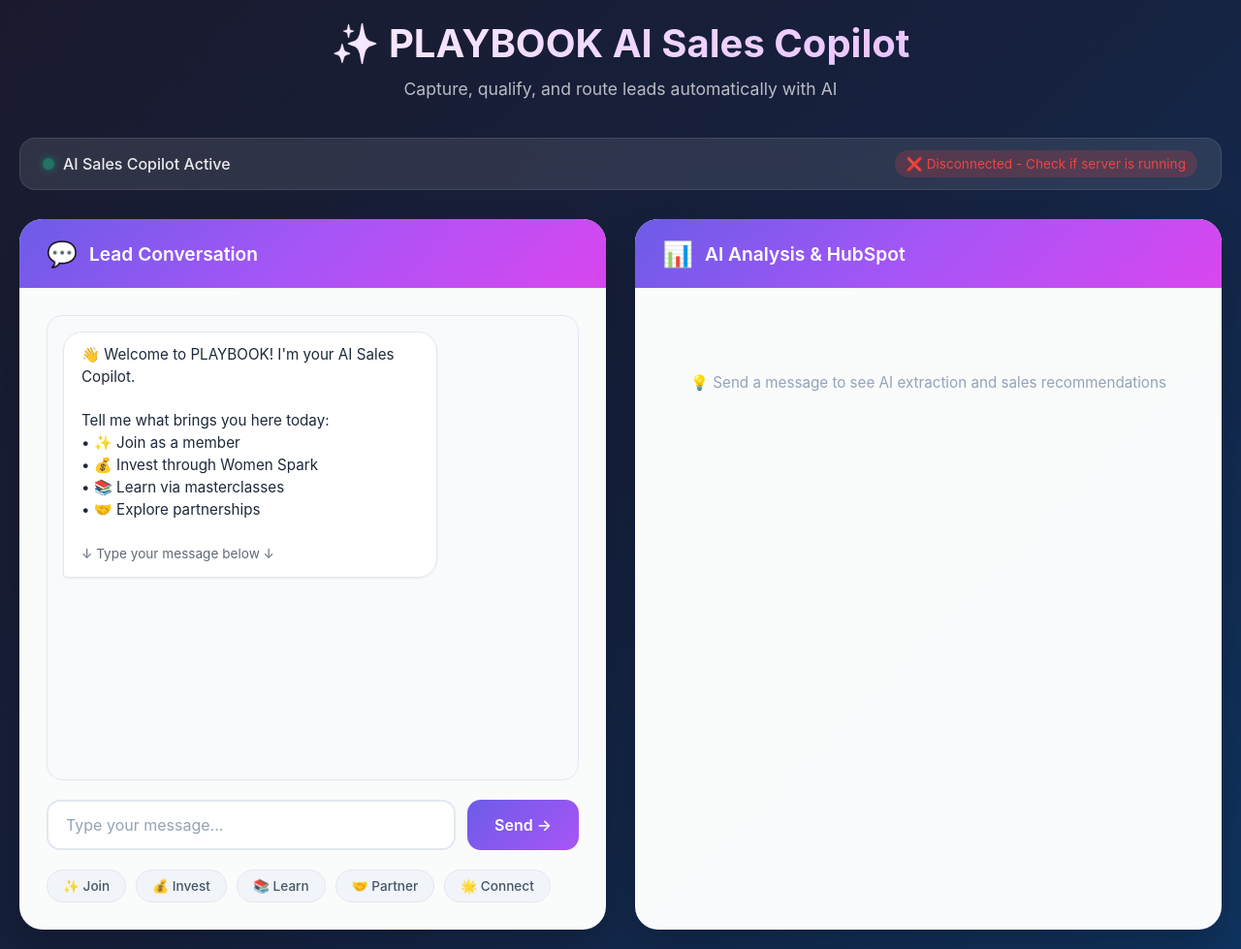
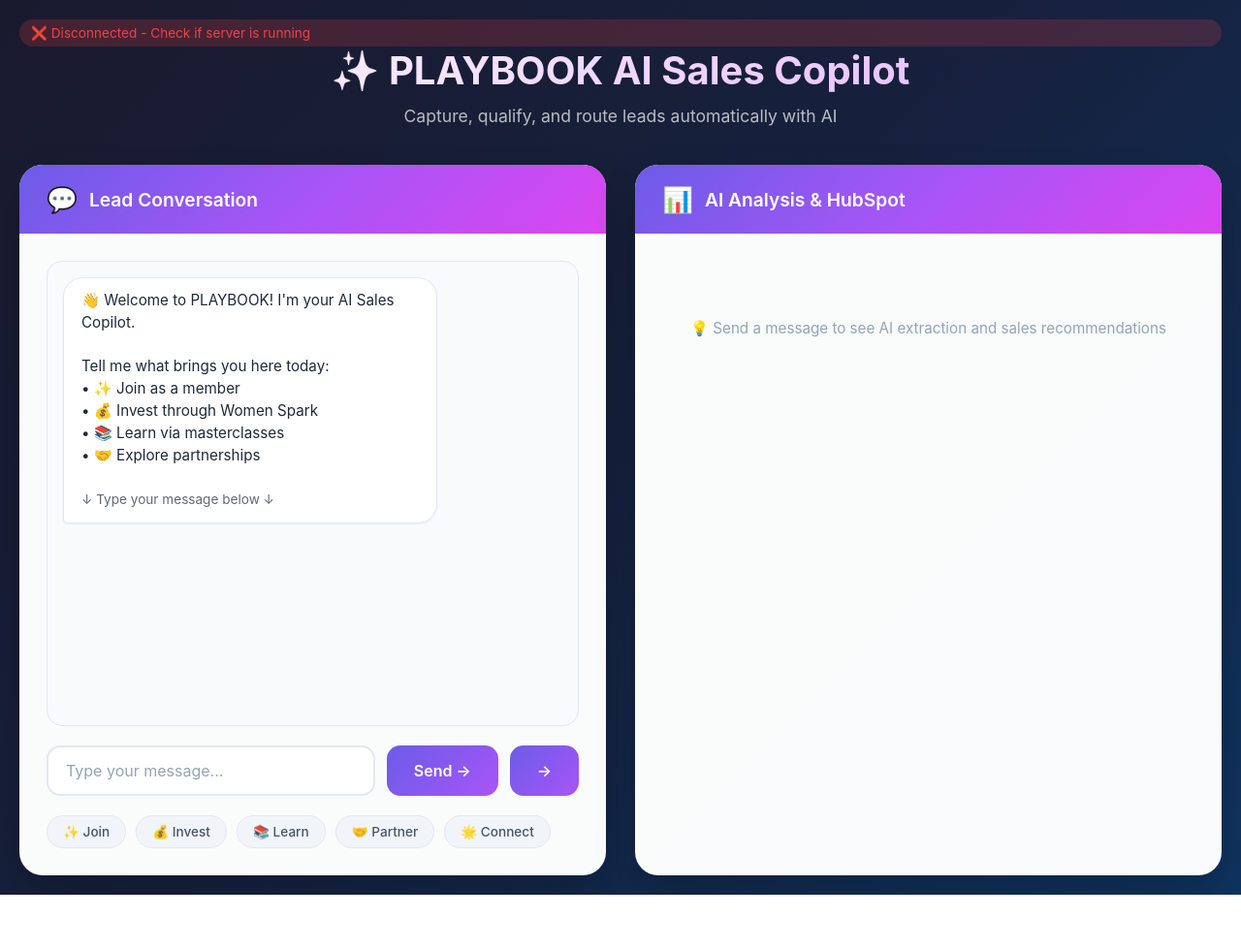
Before and after one commit to admin-PLAYBOOK/PLAYBOOK-Sales-AI-Copilot, a website: page public/index.html in a window 1280 px wide. Shown: the whole page at 97% size. After the commit the page ends 923 px from the top, so only its background shows below. Drawn offline with Linux system fonts and the light colour scheme; no server answers.

Commit message:
Css draft please give me feedback

```diff
--- a/public/index.html
+++ b/public/index.html
@@ -8,22 +8,19 @@
 </head>
 <body>
     <div class="container">
+        <div class="left">
+            <div id="connectionStatus" class="connection-status">
+                ✅ Connected
+            </div>
+        </div>
+
         <div class="header">
             <h1>✨ PLAYBOOK AI Sales Copilot</h1>
             <p>Capture, qualify, and route leads automatically with AI</p>
         </div>
 
-        <div class="status-bar">
-            <div class="status-indicator">
-                <div class="status-dot"></div>
-                <span>AI Sales Copilot Active</span>
-            </div>
-            <div id="connectionStatus" class="connection-status">
-                ✅ Connected
-            </div>
-        </div>
-
-        <div class="grid">
+        <div class="center">
+            <div class="grid">
             <!-- Chat Section -->
             <div class="card">
                 <div class="card-header">
@@ -47,7 +44,8 @@
 
                     <div class="input-area">
                         <input type="text" id="messageInput" placeholder="Type your message..." onkeypress="if(event.key==='Enter') sendMessage()">
-                        <button id="sendBtn" onclick="sendMessage()">Send →</button>
+                        <button id="sendBtn" class="noicon" onclick="sendMessage()">Send →</button>
+                        <button id="sendBtn" class="icon" onclick="sendMessage()">→</button>
                     </div>
 
                     <div class="example-buttons">
@@ -72,6 +70,7 @@
                     </div>
                 </div>
             </div>
+            </div>
         </div>
     </div>
 
```
